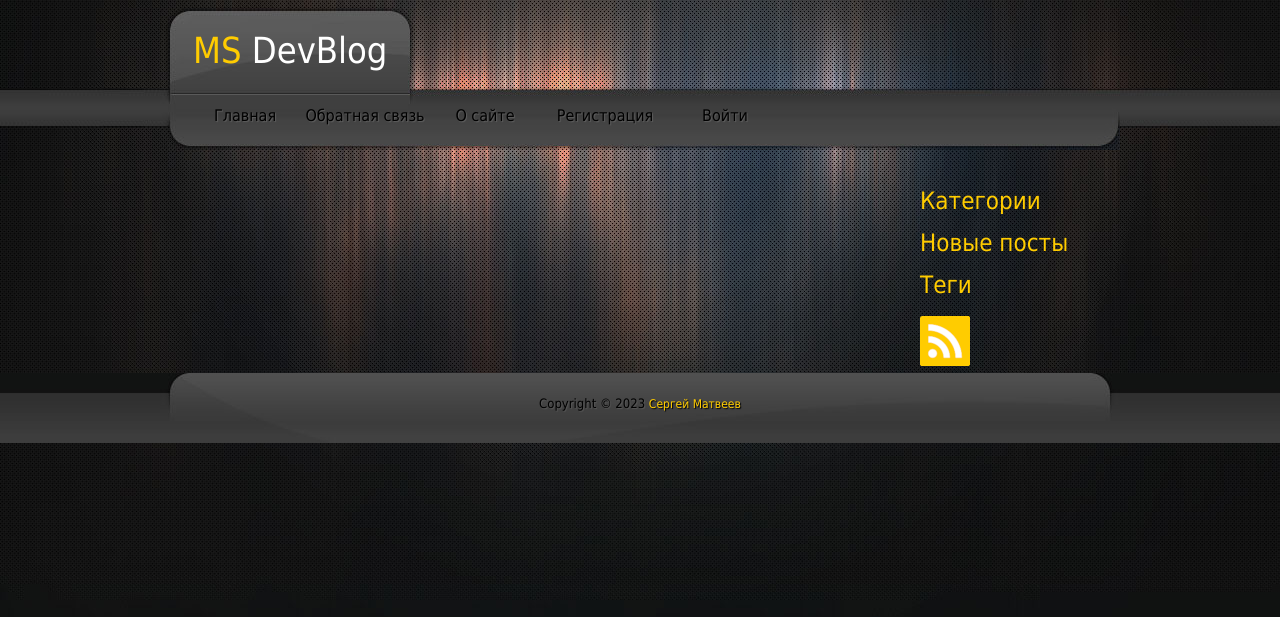
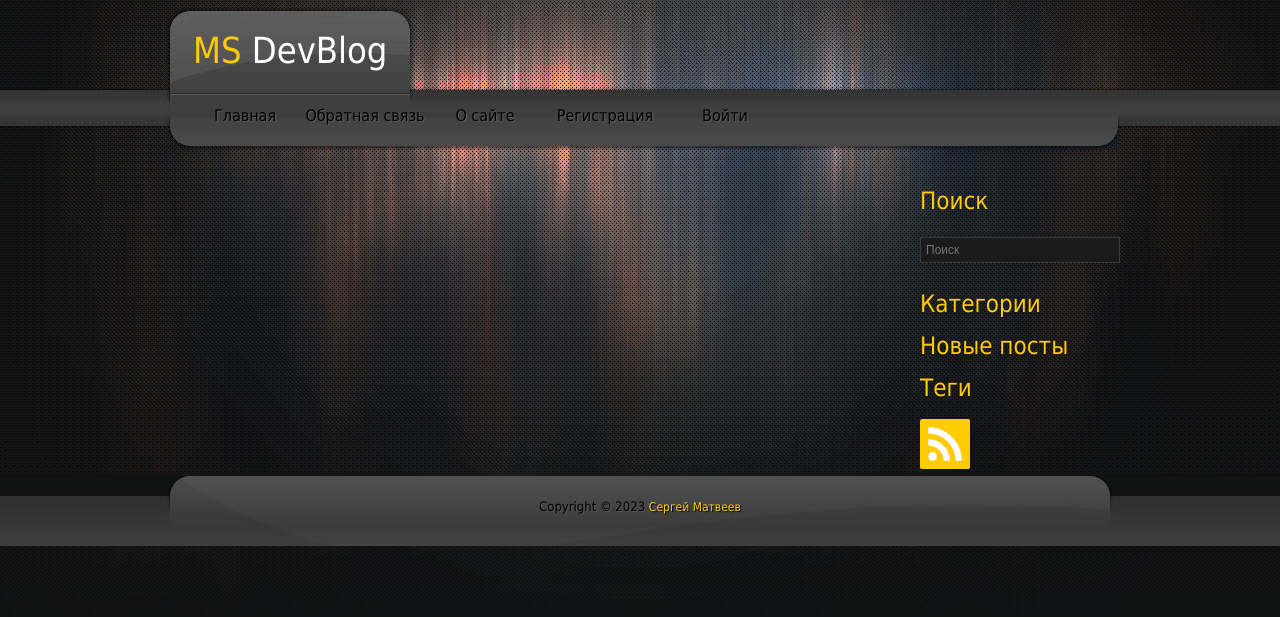
Before and after one commit to darkus007/MSDevBlog, a Django app: template msdevblog/blog/templates/blog/post_list.html in a window 1280 px wide. Shown: the top 617 px of the page. Run offline with Django 4.2, Linux system fonts and the light colour scheme; the template is opened without the code that fills it, so the values that code supplies are empty.

Commit message:
Добавлен поиск с выделением основ слов и ранжирование результатов. Тесты для него.

```diff
--- a/msdevblog/blog/static/css/blog.css
+++ b/msdevblog/blog/static/css/blog.css
@@ -407,6 +407,24 @@ h6 { font-size: 14px; margin: 0 0 5px; padding: 0; }
 	margin-top: 5px;
 }
 
+.required {
+    padding: 5px;
+	color: #aaa;
+    border: 1px solid #3b3a3a;
+	background: #1b1a1a;
+	font-size: 12px;
+	margin-top: 5px;
+}
+
+.w-200 {
+    width: 200px;
+    margin-bottom: 10px;
+}
+
+.none {
+    display: none;
+}
+
 #cp_contact_form form label {
 	display: block;
 	width: 220px;
@@ -428,7 +446,7 @@ h6 { font-size: 14px; margin: 0 0 5px; padding: 0; }
 	margin-top: 5px;
 }
 
-#cp_contact_form form .submit_btn  {
+.submit_btn  {
 	border: none;
 	width: 90px;
 	height: 29px;
--- a/msdevblog/blog/templates/blog/base.html
+++ b/msdevblog/blog/templates/blog/base.html
@@ -24,6 +24,16 @@
             <div class="col_w960 hr_divider">
                     <div class="col_w200 lp_box float_r">
                         <div class="cleaner h10"></div>
+
+                        <h3>Поиск</h3>
+                        <ul class="tooplate_list">
+                            <form class="d-flex" method="post" action="{% url 'blog:post-search' %}">
+                                {% csrf_token %}
+                              <input name="searched" class="required input_field w-200" type="search" placeholder="Поиск" aria-label="Search">
+                              <button class="submit_btn float_r none" type="submit">Поиск</button>
+                            </form>
+                        </ul>
+
                         <h3>Категории</h3>
                         <ul class="tooplate_list">
                             {% for category in categories %}
@@ -58,6 +68,9 @@
                                 <h3>Страница не найдена...</h3>
                             </div>
                             {% endblock %}
+                            <div class="cleaner h10"></div>
+                            <div class="cleaner h10"></div>
+                            <div class="cleaner h10"></div>
 
                         </div>
                     </div>
--- a/msdevblog/blog/urls.py
+++ b/msdevblog/blog/urls.py
@@ -10,5 +10,6 @@ urlpatterns = [
     path('by-category/<slug:slug>/', ByCategoryListView.as_view(), name='category'),
     path('by-tag/<slug:slug>/', ByTagListView.as_view(), name='tag'),
     path('feedback/', feedback, name='feedback'),
+    path('search/', search_view, name='post-search'),
     path('<slug:slug>/', post_detail, name='post-detail'),
 ]
--- a/msdevblog/msdevblog/settings.py
+++ b/msdevblog/msdevblog/settings.py
@@ -40,6 +40,7 @@ INSTALLED_APPS = [
 
     'captcha',
     'taggit',
+    'django.contrib.postgres',
 
     'blog.apps.BlogConfig',
     'members.apps.MembersConfig',
```
Also changed, not shown: msdevblog/blog/tests/test_views.py (+28 -0 lines), msdevblog/blog/views.py (+27 -1 lines).
